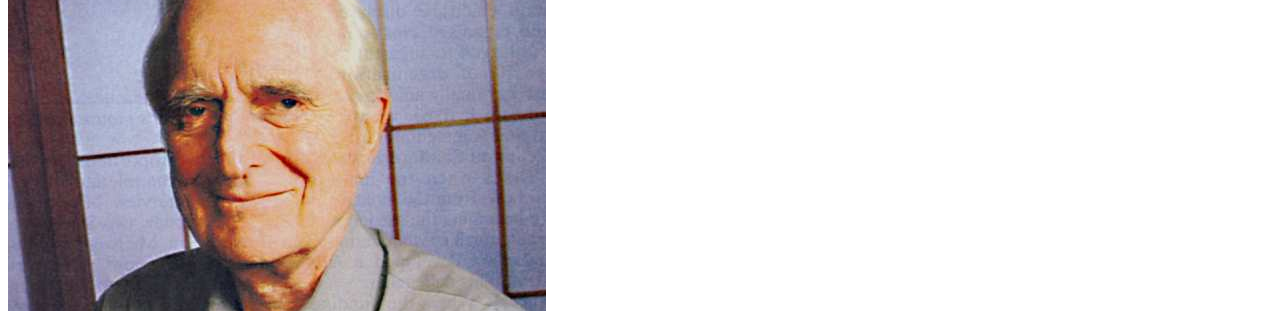
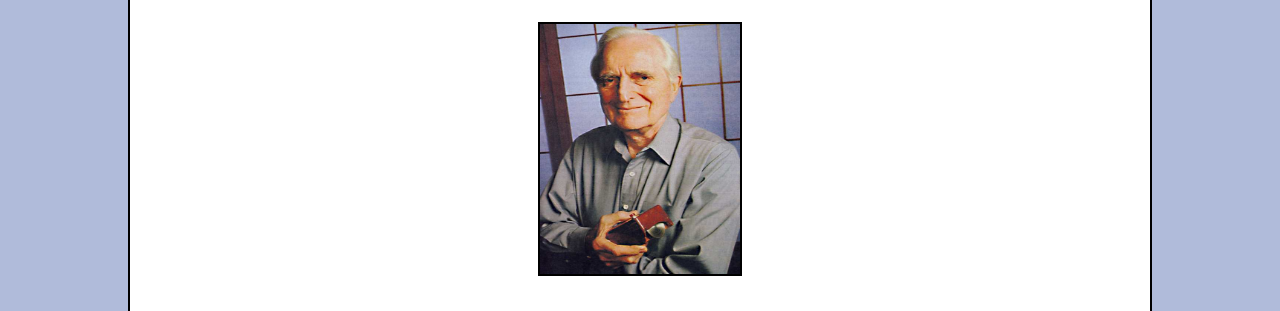
Before and after one commit to jeanine-baltazar/ICS2O-Assignment2B-HTML, a plain HTML site: page history.html in a window 1280 px wide. Shown: the part 170-481 px from the top of the page. Drawn offline with Linux system fonts and the light colour scheme.

Commit message:
fixed css link

```diff
--- a/history.html
+++ b/history.html
@@ -7,7 +7,7 @@
       <meta name="keywords"content= "Douglas Carl Engelbart">
       <meta name="author"content= "Jeanine Baltazar">
       <meta name="viewport"content="width=device-width, initial-scale=1.0">
-      <link rel="stylesheet" href="contributions&history.css">
+      <link rel="stylesheet" href="history.css">
       <title>Contributions_&_History:Douglas Engelbart's Tribute</title>
     </head>
     <body>
```
Also changed, not shown: photogallery.css (line endings or trailing spaces).
